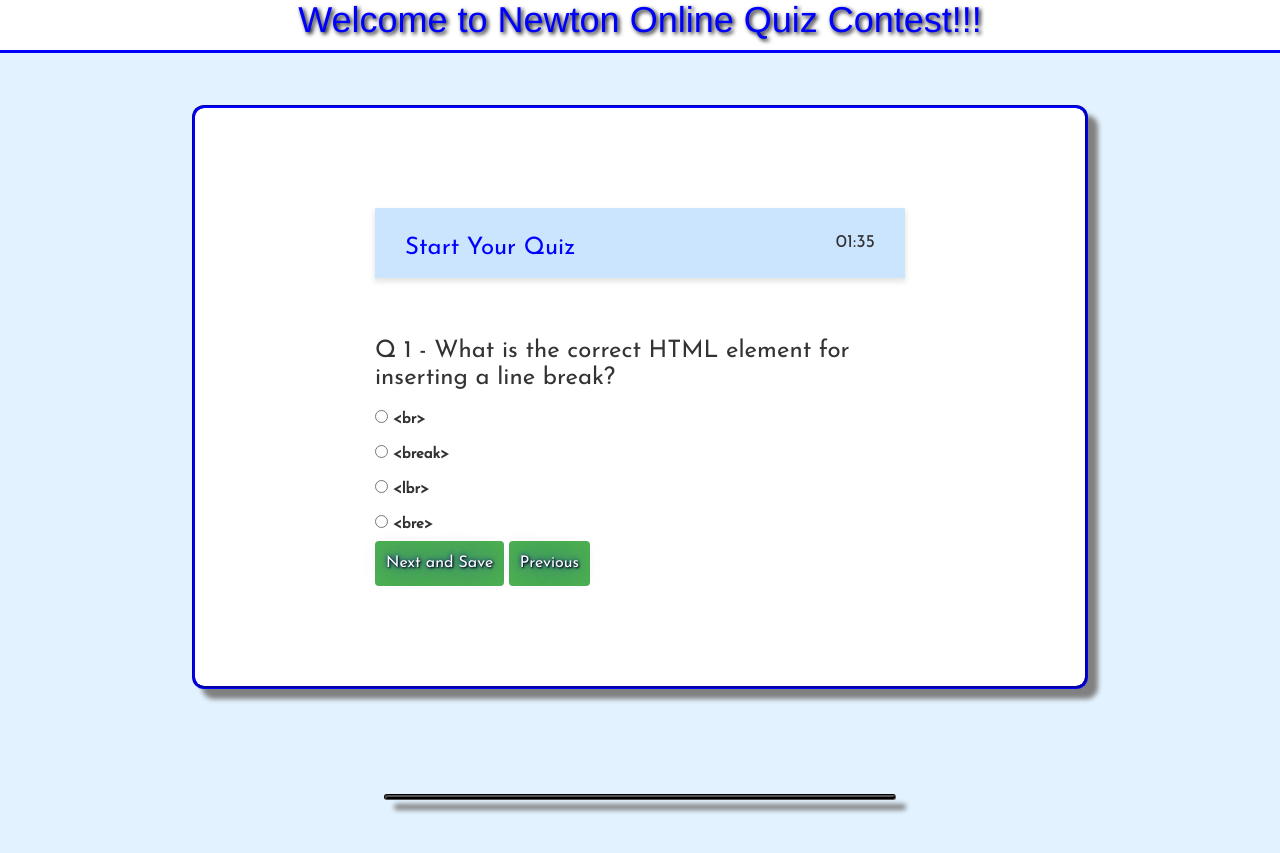
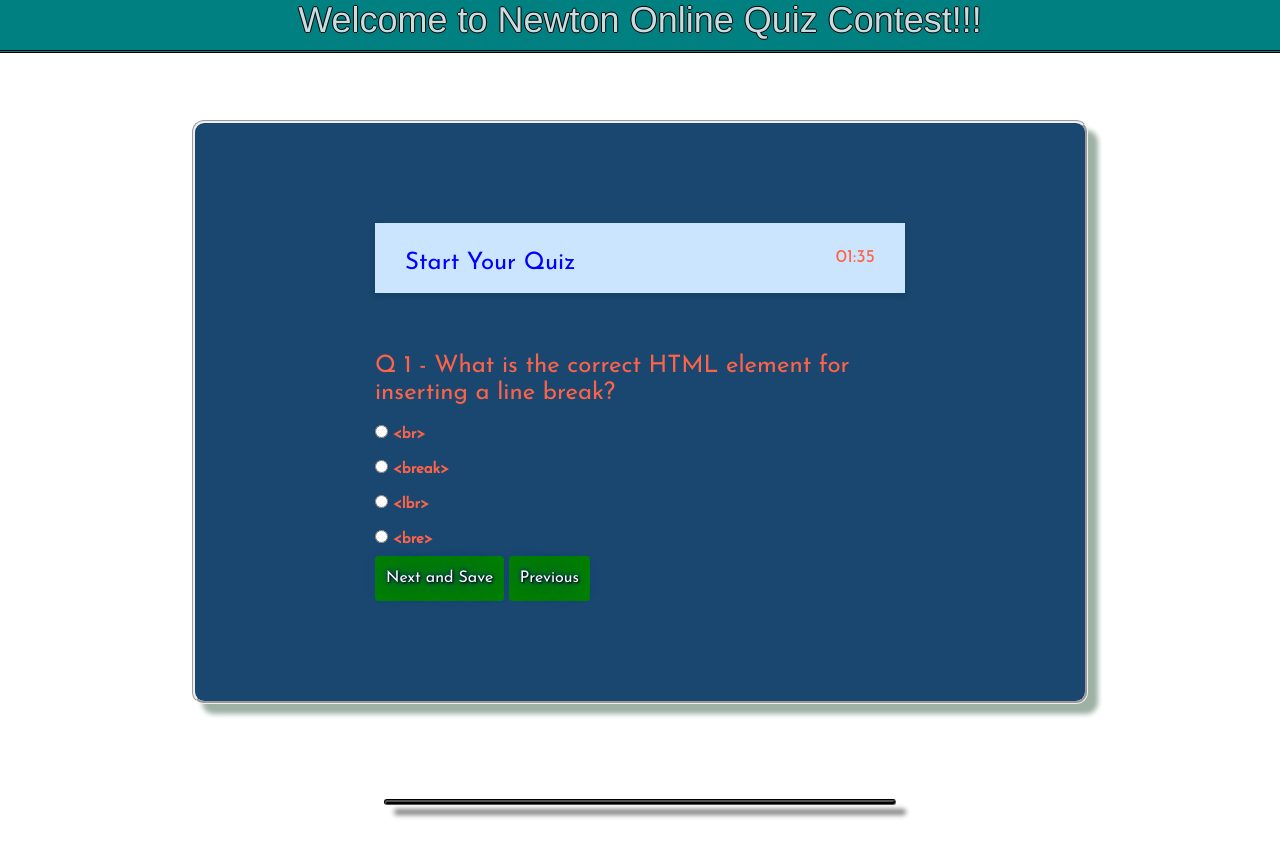
Before and after one commit to aanandisupriya584/Online-Quiz, a plain HTML site: page index.html in a window 1280 px wide. Drawn offline with nearby package versions, Linux system fonts and the light colour scheme.

Commit message:
Update style.css

```diff
--- a/style.css
+++ b/style.css
@@ -10,10 +10,13 @@ html{
 	font-size:62.5%;
 }
 .example{
-	color:blue;
+	color:#c8dbde;
+	font-size: auto;
+	text-shadow: -1px 0 black, 0 1px black, 1px 0 black, 0 -1px black;
 	text-align: center;
-	text-shadow: 2px 2px 4px #000000;
-	border-bottom: solid ;
+	border-bottom: double ;
+	border-bottom-color: black;
+	background-color: teal;
 	padding-bottom:10px;
 	margin:0px;
 }
@@ -28,7 +31,7 @@ html{
 	box-shadow:0px 3px 5px 1px rgba(0,0,0,0.1);
 }
 .quiz_box header.exmp{
-	color:gray;
+	color:black;
 	text-align:center;
 	justify-content:space-between;
 	width:145px;
@@ -41,21 +44,24 @@ html{
 
 .main{
 	width:100vw;
+	padding-top:20px;
     min-height:100vh;
 	display:grid;
 	place-items: center;
-	background-color:hsl(206,92%,94%);
+	background-color:#fff;
+
 }
+
 .inner{
 	width:70vw;
-	background-color:#fff;
+	background-color:#194770;
+	color:	tomato;
 	padding:10rem 18rem;
 	margin: 30px;
 	border:groove;
 	border-radius:12px;
 	border-width: 3px;
-	border-color:blue;
-	box-shadow:10px 10px 5px grey;
+	box-shadow:10px 10px 5px #9eb1a5;
 	display:show;
 	margin:auto;
 }
@@ -75,22 +81,24 @@ html{
 
 
 #submit,.btn{
-	background-color: #4CAF50;
+	background-color: green;
 	padding: 10px 10px;
 	outline:none;
-	color: white;
+	color: #fff;
 	text-shadow:1px 1px 2px black, 0 0 25px blue, 0 0 5px darkblue;
     text-decoration: none;
     display: inline;
 	margin: auto;
     font-size: 16px;
 
+
 }
+
 #sub{
-	background-color: #4CAF50;
+	background-color:green;
 	padding: 10px 10px;
 	outline:none;
-	color: white;
+	color:#fff;
 	text-shadow:1px 1px 2px black, 0 0 25px blue, 0 0 5px darkblue;
     text-decoration: none;
     display: inline;
@@ -99,7 +107,6 @@ html{
 }
 #showScore{
 	width:40vw;
-	background-color:#fff;
 	padding:0rem 0rem;
 	margin: 30px;
 	border:groove;
@@ -107,14 +114,15 @@ html{
 	border-width: 3px;
 	border-color:black;
 	text-align: center;
-	color:blue;
+	background-color: #194770;
+	color:#fff;
 	box-shadow:10px 10px 5px grey;
 	display:block;
 	margin:auto;
-
 
 }
 .scoreArea{
 	display:show;
 	margin:auto;
+
 }
```
